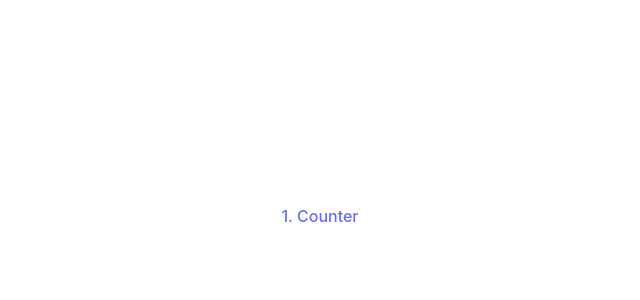
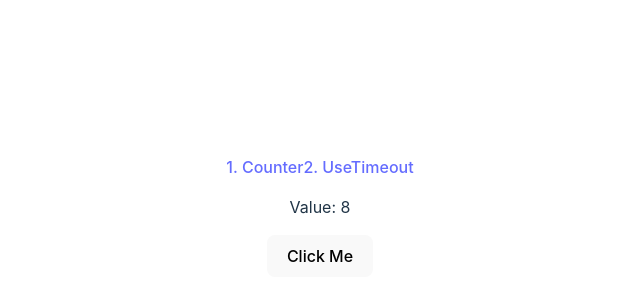
Before and after one commit to jojo51778/react-code-questions, a React (Vite) app: page /useTimeout in a window 1280 px wide. Before the commit this address had no page. Shown: the part 184-484 px from the top of the page, without its empty margins (320-960 px from the left). Built offline with nearby package versions, Linux system fonts and the light colour scheme.

Commit message:
feat: add useTimeout

```diff
--- /dev/null
+++ b/src/views/Timeout.jsx
@@ -0,0 +1,46 @@
+import { useEffect, useRef, useState } from "react";
+
+function useTimeout(callback, deley) {
+  const callbackRef = useRef(callback);
+  callbackRef.current = callback;
+  useEffect(() => {
+    // callbackRef.current is to keep callback up to date
+    const handler = setTimeout(() => callbackRef.current(), deley);
+    return () => {
+      clearTimeout(handler);
+    };
+  }, [deley]);
+
+  return callbackRef.current;
+}
+
+// test
+export default function Timeout() {
+	const [value, setValue] = useState(0);
+
+  useEffect(() => {
+    setValue(8);
+  }, []);
+
+  useTimeout(() => {
+    // if callbackRef.current is callback，log data is 0
+    console.log(value);
+  }, 1000);
+  useTimeout(() => {
+    console.log(2);
+  }, 1000);
+  useTimeout(() => {
+    console.log(3);
+  }, 100);
+  useTimeout(() => {
+    // log 3 8 2 4
+    console.log(4);
+  }, 2000);
+
+  return (
+    <div className="App">
+      <p>Value: {value}</p>
+      <button onClick={() => setValue(value + 1)}>Click Me</button>
+    </div>
+  );
+  }
```
Also changed, not shown: src/routes/index.jsx (+2 -5 lines).
